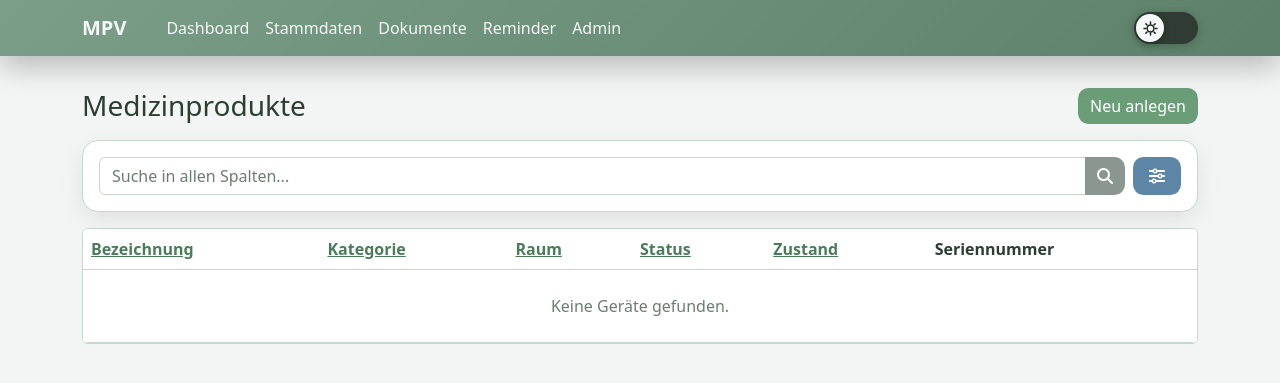
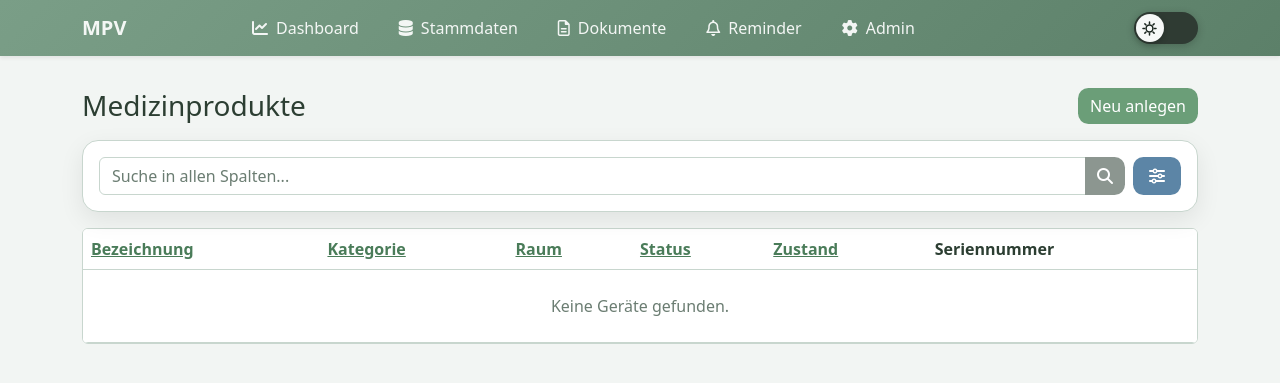
Before and after one commit to fjhzi/MPV, a Django app: page / in a window 1280 px wide. Shown: the top 383 px of the page. Run offline with Django 5.2, Linux system fonts and the light colour scheme; data comes from the database, SQL or seed files in the repository; data that the repository does not hold is empty.

Commit message:
nav bar edit

```diff
--- a/templates/base.html
+++ b/templates/base.html
@@ -365,35 +365,57 @@
   </style>
 </head>
 <body>
-<nav class="navbar navbar-expand-lg navbar-modern mb-4">
-  <div class="container d-flex align-items-center gap-3">
-    <a class="navbar-brand fw-semibold" href="/">MPV</a>
-    <div class="navbar-nav me-auto">
-      <a class="nav-link" href="/">Dashboard</a>
-      <a class="nav-link" href="/stammdaten/">Stammdaten</a>
-      <a class="nav-link" href="/dokumente/">Dokumente</a>
-      <a class="nav-link" href="/reminders/">Reminder</a>
-      <a class="nav-link" href="/admin/">Admin</a>
+<nav class="navbar navbar-expand-lg navbar-modern mb-4 shadow-sm">
+  <div class="container">
+
+    <a class="navbar-brand fw-bold" href="/">MPV</a>
+
+    <button class="navbar-toggler border-0 shadow-none" type="button" data-bs-toggle="collapse" data-bs-target="#navbarContent" aria-controls="navbarContent" aria-expanded="false" aria-label="Navigation umschalten">
+      <span class="navbar-toggler-icon"></span>
+    </button>
+
+    <div class="collapse navbar-collapse" id="navbarContent">
+
+      <div class="navbar-nav mx-auto mb-2 mb-lg-0 gap-2">
+        <a class="nav-link d-flex align-items-center gap-2 rounded px-3 transition-all" href="/">
+          <i class="fa-solid fa-chart-line"></i> Dashboard
+        </a>
+        <a class="nav-link d-flex align-items-center gap-2 rounded px-3 transition-all" href="/stammdaten/">
+          <i class="fa-solid fa-database"></i> Stammdaten
+        </a>
+        <a class="nav-link d-flex align-items-center gap-2 rounded px-3 transition-all" href="/dokumente/">
+          <i class="fa-regular fa-file-lines"></i> Dokumente
+        </a>
+        <a class="nav-link d-flex align-items-center gap-2 rounded px-3 transition-all" href="/reminders/">
+          <i class="fa-regular fa-bell"></i> Reminder
+        </a>
+        <a class="nav-link d-flex align-items-center gap-2 rounded px-3 transition-all" href="/admin/">
+          <i class="fa-solid fa-gear"></i> Admin
+        </a>
       </div>
 
-    <label class="theme-toggle mb-0" for="theme-switch">
-      <input type="checkbox" id="theme-switch" aria-label="Dark Mode umschalten">
-      <span class="track">
+      <div class="d-flex align-items-center ms-lg-auto mt-3 mt-lg-0 ps-lg-3 border-start-lg">
+        <label class="theme-toggle mb-0 cursor-pointer" for="theme-switch">
+          <input type="checkbox" id="theme-switch" aria-label="Dark Mode umschalten" class="d-none">
+          <span class="track position-relative d-inline-block">
             <span class="thumb" aria-hidden="true">
               <span class="icon icon-sun">
-            <svg viewBox="0 0 24 24" fill="none" xmlns="http://www.w3.org/2000/svg">
+                <svg viewBox="0 0 24 24" width="16" height="16" fill="none" xmlns="http://www.w3.org/2000/svg">
                   <circle cx="12" cy="12" r="4.8" stroke="currentColor" stroke-width="2.1"/>
                   <path d="M12 2.8V5.2M12 18.8V21.2M21.2 12H18.8M5.2 12H2.8M18.55 5.45L16.85 7.15M7.15 16.85L5.45 18.55M18.55 18.55L16.85 16.85M7.15 7.15L5.45 5.45" stroke="currentColor" stroke-width="2.1" stroke-linecap="round"/>
                 </svg>
               </span>
               <span class="icon icon-moon">
-            <svg viewBox="0 0 24 24" fill="none" xmlns="http://www.w3.org/2000/svg">
+                <svg viewBox="0 0 24 24" width="16" height="16" fill="none" xmlns="http://www.w3.org/2000/svg">
                   <path d="M15.5 3.8C13.1 5.1 11.5 7.7 11.5 10.7C11.5 15 15 18.5 19.3 18.5C20.1 18.5 20.8 18.4 21.5 18.1C20.2 20.5 17.7 22.1 14.7 22.1C10 22.1 6.2 18.3 6.2 13.6C6.2 9.8 8.7 6.5 12.1 5.1C13.1 4.7 14.3 4.2 15.5 3.8Z" fill="currentColor"/>
                 </svg>
               </span>
             </span>
           </span>
         </label>
+      </div>
+
+    </div>
   </div>
 </nav>
 <main class="container py-2 pb-4">
```
Lines whose indentation alone changed are shown as unchanged.
